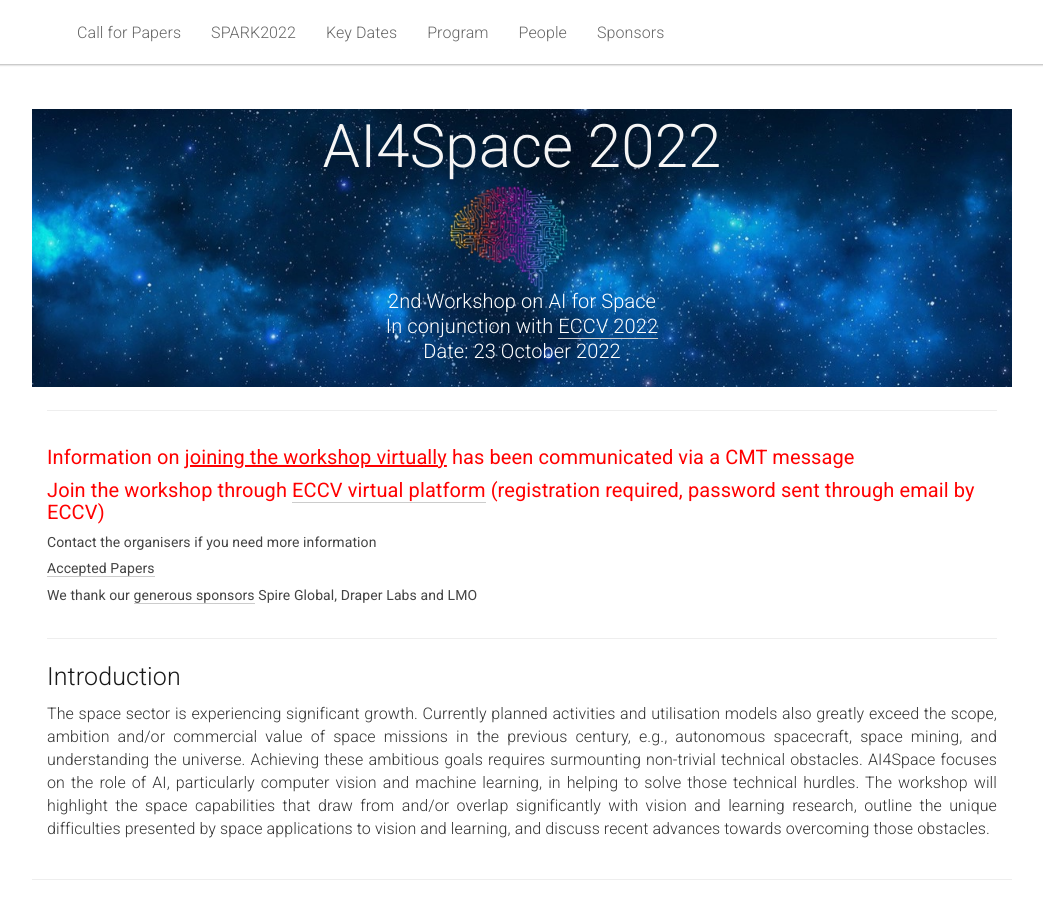
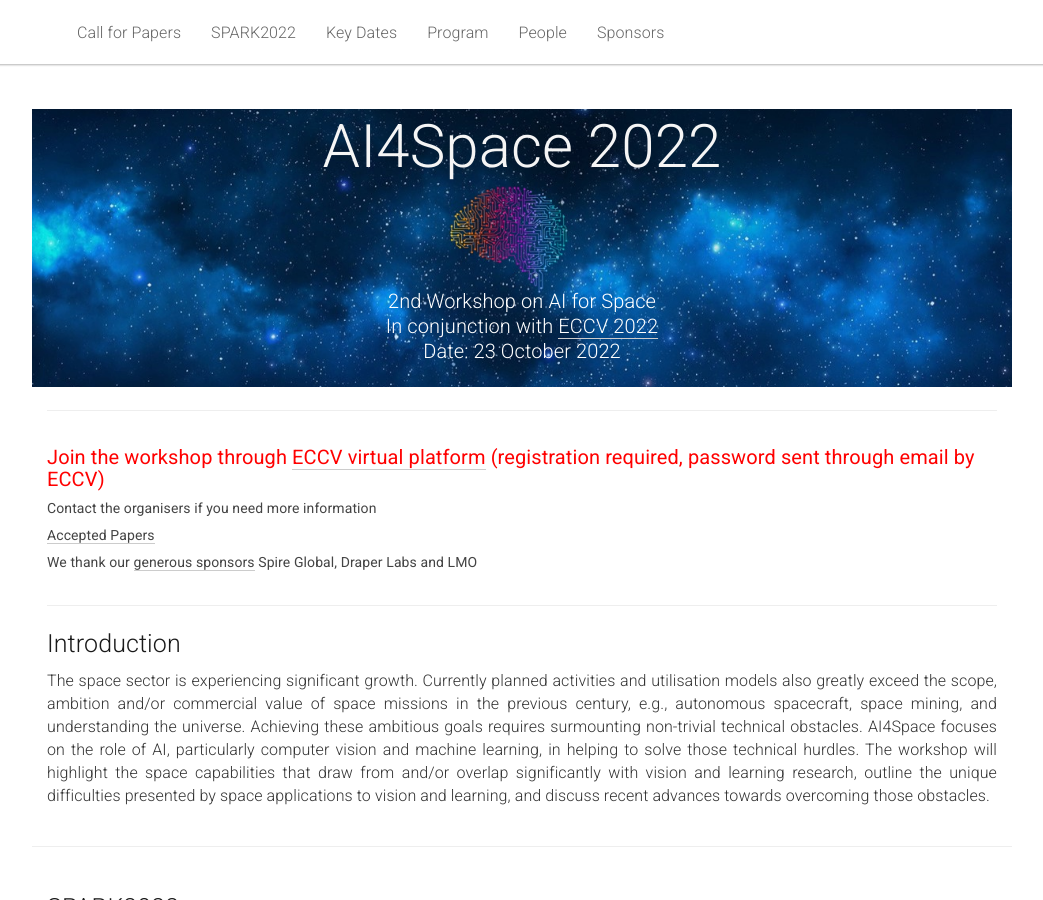
Before and after one commit to AIforSpace/2024, a Jekyll site: the page built from _pages/home.md, in a window 1280 px wide and 900 px high. Shown: the whole window, without its empty margins (118-1161 px from the left). Built offline with Jekyll 4.4.1, drawn with Linux system fonts in a browser that asks for light colours.

Commit message:
Update home.md

```diff
--- a/_pages/home.md
+++ b/_pages/home.md
@@ -30,7 +30,6 @@ acknowledgements: ""
 
 <div class="row">
   <div class="col-xs-12">
-    <h5 style="color:red">Information on <u>joining the workshop virtually</u> has been communicated via a CMT message</h5>
     <h5 style="color:red">Join the workshop through <a href="https://live.allintheloop.net/App/ortra/ortraECCV2022">ECCV virtual platform</a> (registration required, password sent through email by ECCV)</h5>
     <h6>Contact the organisers if you need more information</h6>
     <h6><a href="#papers">Accepted Papers</a></h6>
```
